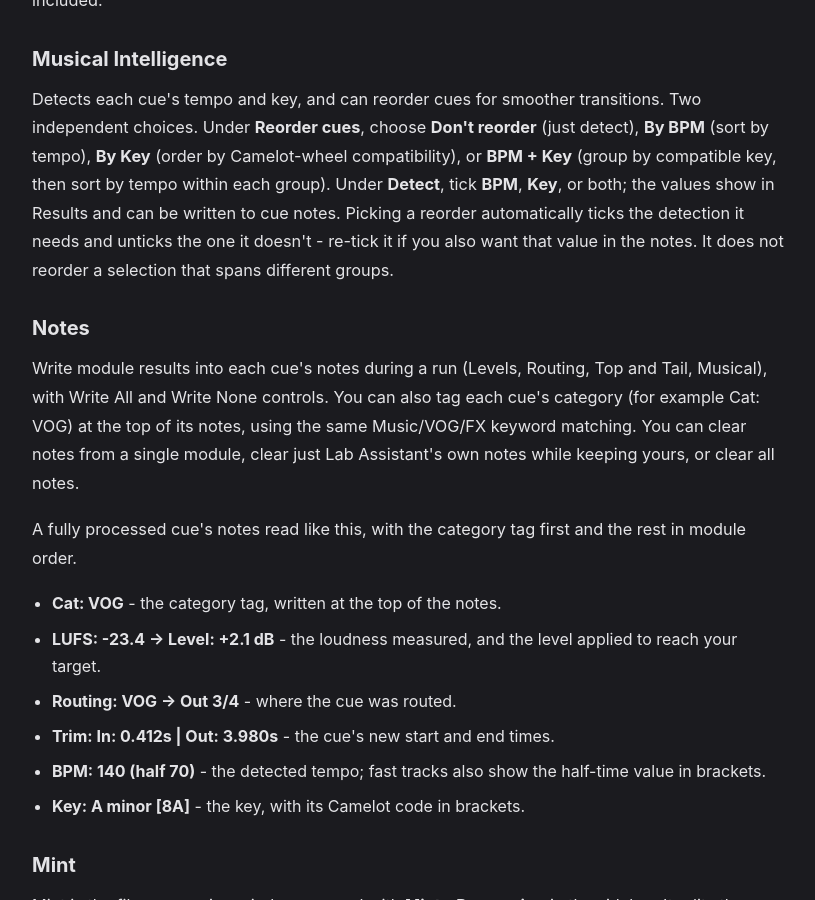
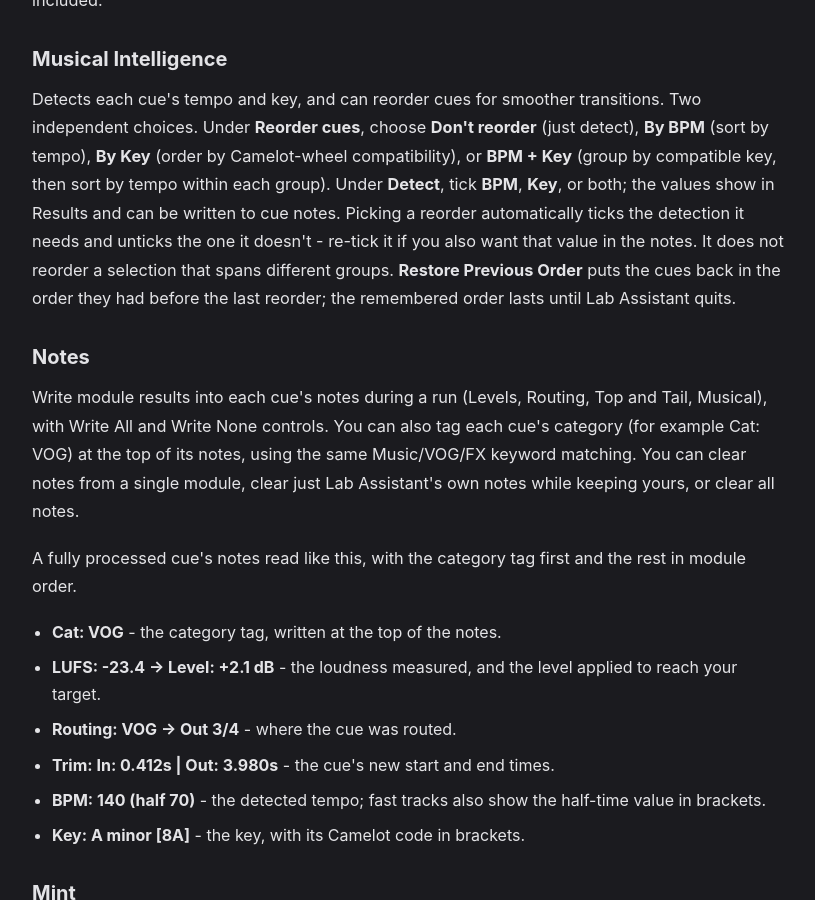
Before and after one commit to BSKapps/bskapps.github.io, a Jekyll site: the page built from articles/lab-assistant-guide/index.html, in a window 1280 px wide and 900 px high, scrolled down 2976 px. Shown: the whole window, without its empty margins (232-1047 px from the left). Built offline with Jekyll 4.4.1, drawn with Linux system fonts in a browser that asks for light colours; some of the changed lines change nothing that is shown.

Commit message:
Lab Assistant guide: Restore Previous Order in Musical Intelligence

```diff
--- a/_data/guides/lab-assistant-guide.json
+++ b/_data/guides/lab-assistant-guide.json
@@ -165,7 +165,7 @@
       "blocks": [
         {
           "type": "paragraph",
-          "text": "Detects each cue's tempo and key, and can reorder cues for smoother transitions. Two independent choices. Under **Reorder cues**, choose **Don't reorder** (just detect), **By BPM** (sort by tempo), **By Key** (order by Camelot-wheel compatibility), or **BPM + Key** (group by compatible key, then sort by tempo within each group). Under **Detect**, tick **BPM**, **Key**, or both; the values show in Results and can be written to cue notes. Picking a reorder automatically ticks the detection it needs and unticks the one it doesn't - re-tick it if you also want that value in the notes. It does not reorder a selection that spans different groups."
+          "text": "Detects each cue's tempo and key, and can reorder cues for smoother transitions. Two independent choices. Under **Reorder cues**, choose **Don't reorder** (just detect), **By BPM** (sort by tempo), **By Key** (order by Camelot-wheel compatibility), or **BPM + Key** (group by compatible key, then sort by tempo within each group). Under **Detect**, tick **BPM**, **Key**, or both; the values show in Results and can be written to cue notes. Picking a reorder automatically ticks the detection it needs and unticks the one it doesn't - re-tick it if you also want that value in the notes. It does not reorder a selection that spans different groups. **Restore Previous Order** puts the cues back in the order they had before the last reorder; the remembered order lasts until Lab Assistant quits."
         }
       ]
     },
@@ -185,8 +185,8 @@
           "type": "bullets",
           "items": [
             "**Cat: VOG** - the category tag, written at the top of the notes.",
-            "**LUFS: -23.4 \u2192 Level: +2.1 dB** - the loudness measured, and the level applied to reach your target.",
-            "**Routing: VOG \u2192 Out 3/4** - where the cue was routed.",
+            "**LUFS: -23.4 → Level: +2.1 dB** - the loudness measured, and the level applied to reach your target.",
+            "**Routing: VOG → Out 3/4** - where the cue was routed.",
             "**Trim: In: 0.412s | Out: 3.980s** - the cue's new start and end times.",
             "**BPM: 140 (half 70)** - the detected tempo; fast tracks also show the half-time value in brackets.",
             "**Key: A minor [8A]** - the key, with its Camelot code in brackets."
```
